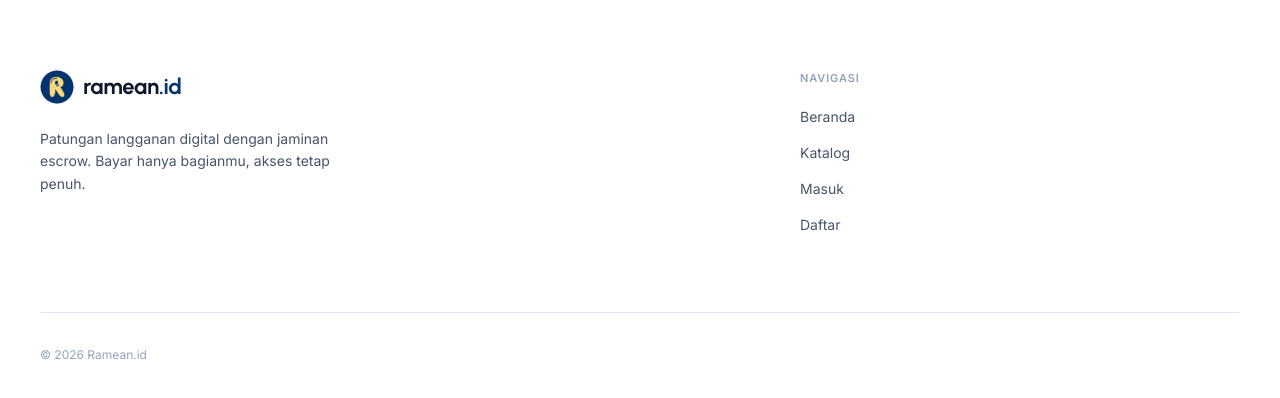
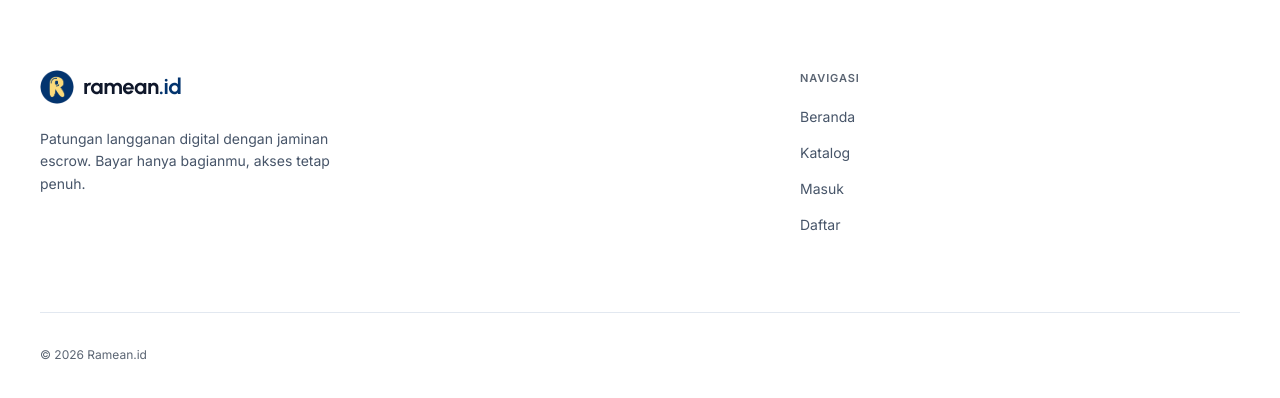
Before and after one commit to sterbenmzrt/ramean-prototype, a Next.js app: page / in a window 1280 px wide. Shown: the part 3810-4208 px from the top of the page. Built offline with nearby package versions, Linux system fonts and the light colour scheme; no server answers; the database is empty.

Commit message:
a11y: darken muted text & placeholder to meet WCAG AA contrast

```diff
--- a/app/globals.css
+++ b/app/globals.css
@@ -16,7 +16,7 @@ body {
   text-rendering: optimizeLegibility;
 }
 input::placeholder {
-  color: #b6becc;
+  color: #8a93a3;
 }
 input:focus {
   border-color: #1b3c78 !important;
--- a/tailwind.config.js
+++ b/tailwind.config.js
@@ -16,7 +16,7 @@ module.exports = {
         bg: "#F8F9FB",
         text: "#0F172A",
         "text-md": "#475569",
-        "text-sm": "#94A3B8",
+        "text-sm": "#5B6573",
         border: "#E2E8F0",
         "border-lt": "#F1F5F9",
         ok: "#059669",
```
